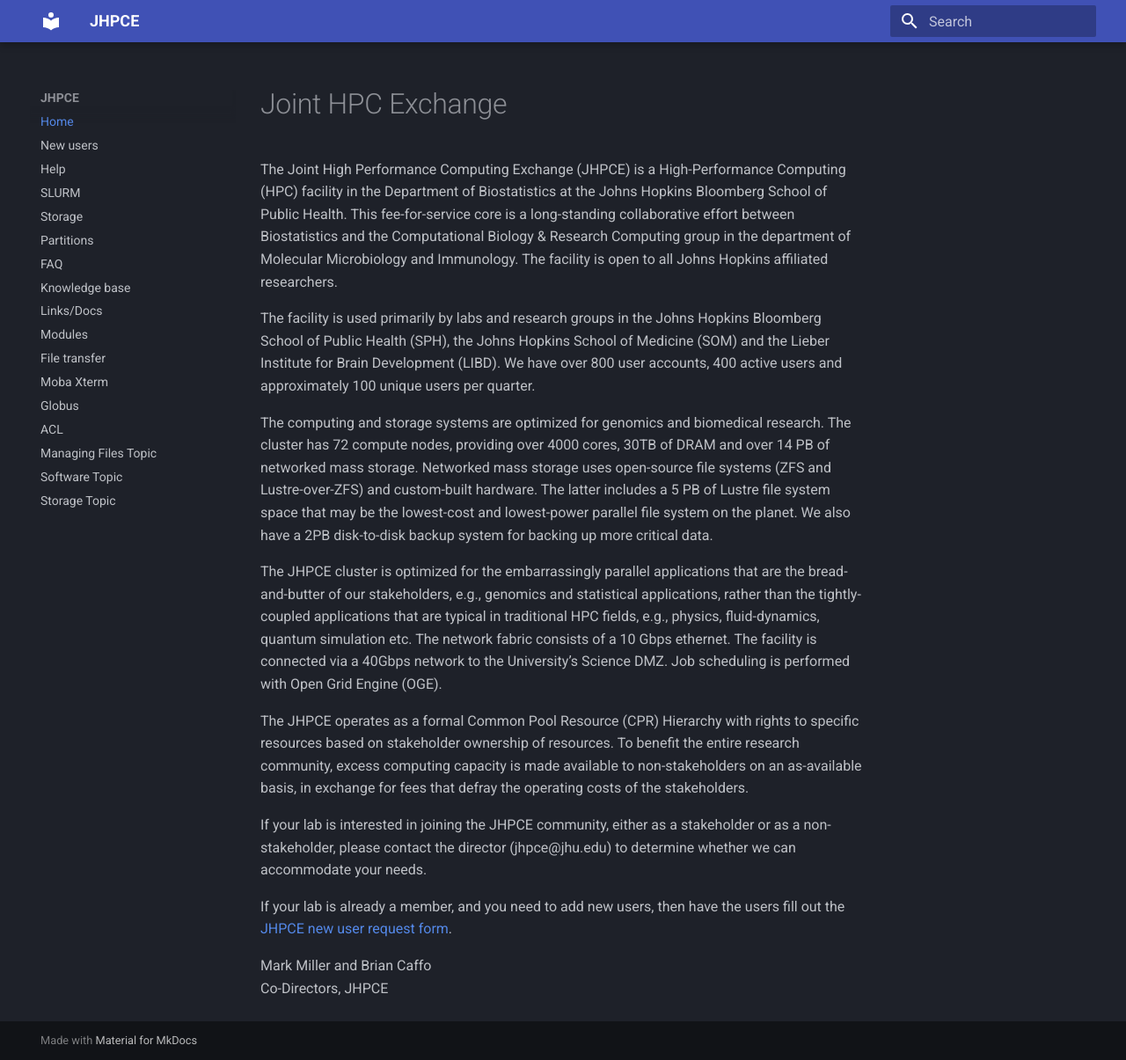
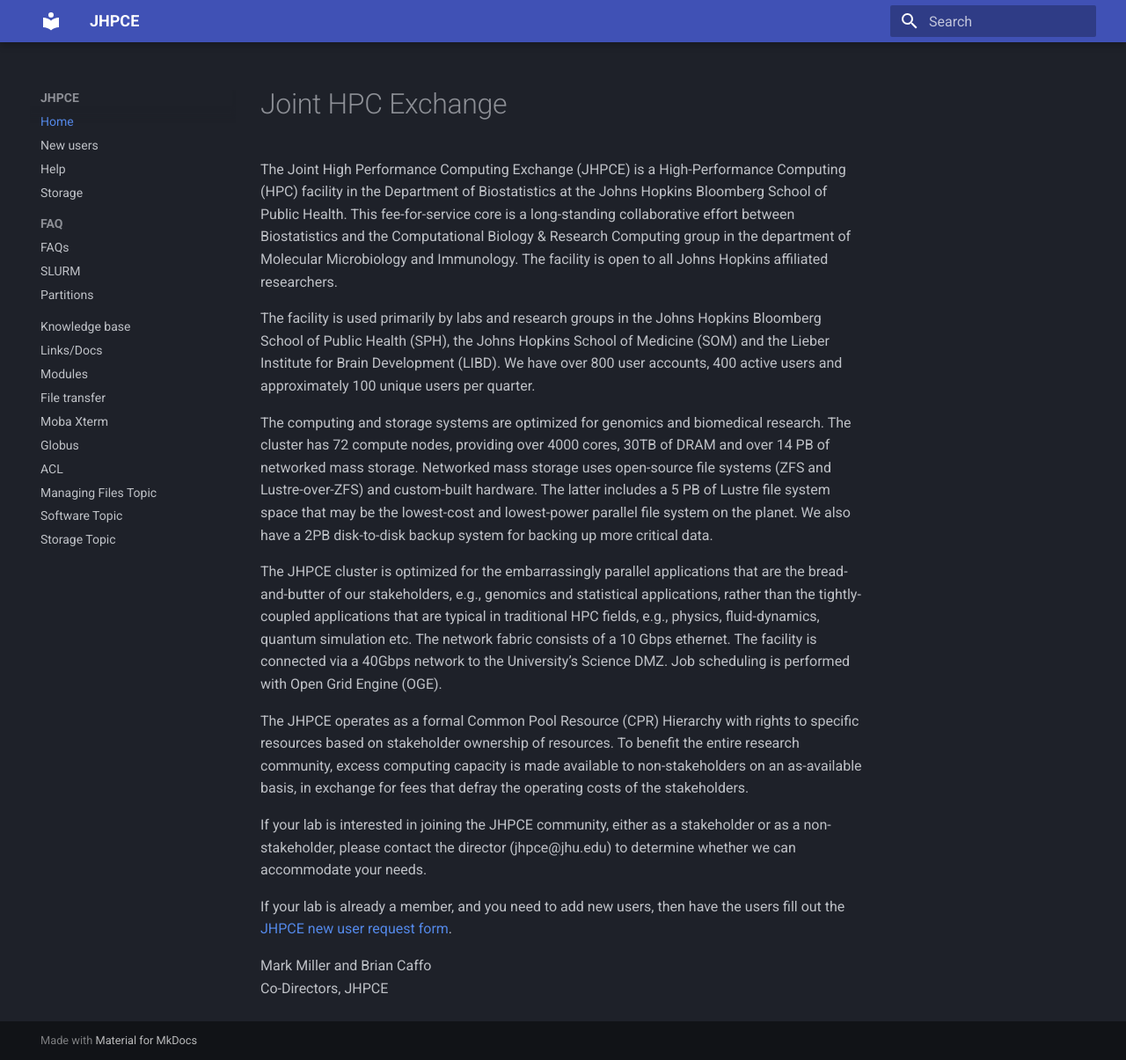
Before and after one commit to jhpce-jhu/jhpce_mkdocs, an MkDocs documentation site: the page built from docs/index.md, in a window 1280 px wide and 1205 px high. Shown: the whole window at 88% size. Built offline with MkDocs 1.6.1 and Material for MkDocs 9.7.7, drawn with Linux system fonts in a browser that asks for light colours.

Commit message:
Trying indent

```diff
--- a/mkdocs.yml
+++ b/mkdocs.yml
@@ -4,10 +4,11 @@
   - Home: index.md
   - New users: new_users.md
   - Help: help.md
-  - SLURM: slurm.md
   - Storage: storage.md
-  - Partitions: partitions.md
-  - FAQ : faq.md
+  - FAQ:
+      - FAQs : faq.md
+      - SLURM: slurm.md
+      - Partitions: partitions.md
   - Knowledge base: knowledge_base.md
   - Links/Docs: docs.md
   - Modules: modules.md
```
